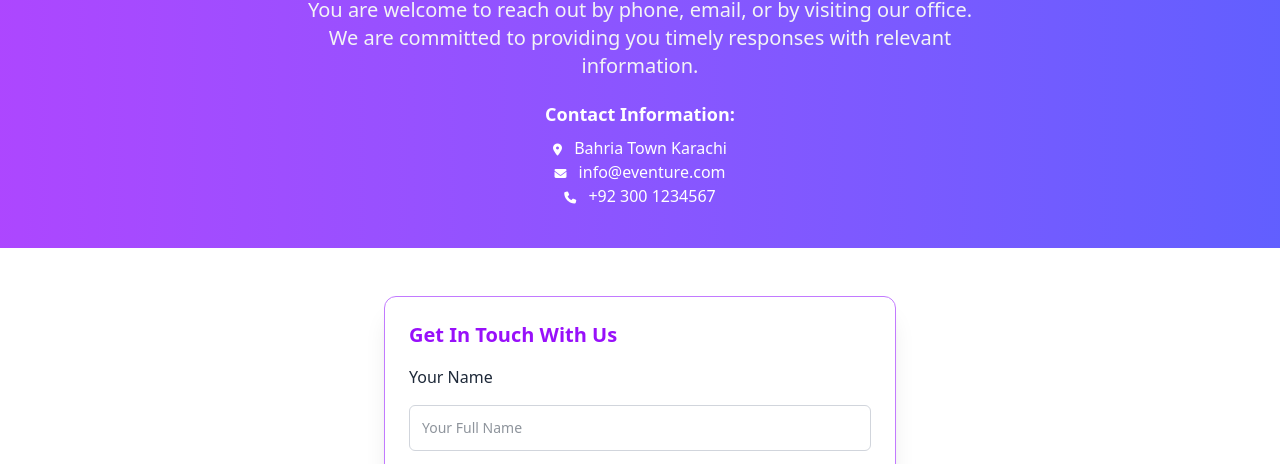
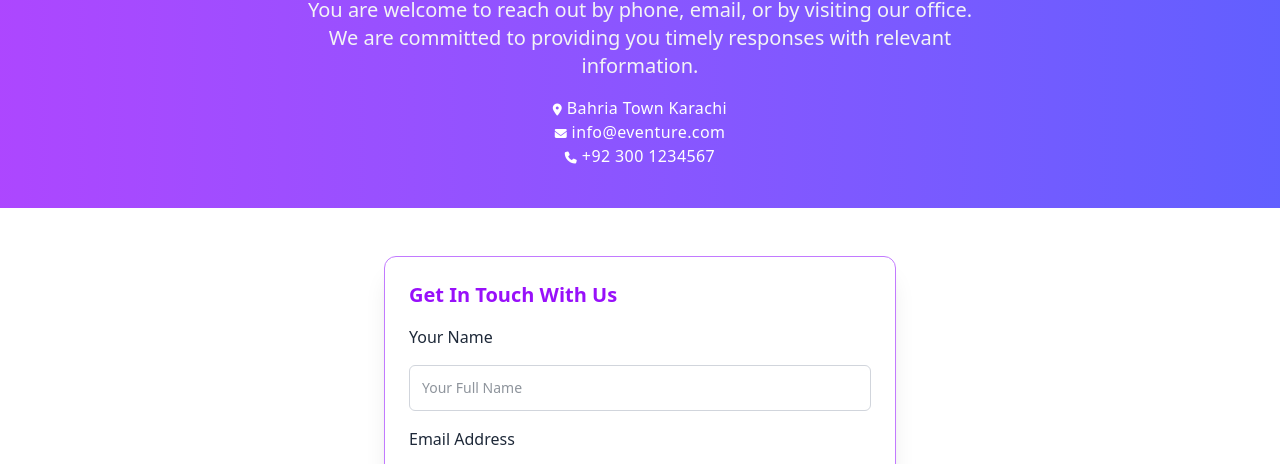
Before and after one commit to Aaish-tech/event-website, a plain HTML site: page contact.html in a window 1280 px wide. Shown: the part 284-748 px from the top of the page. Drawn offline with nearby package versions, Linux system fonts and the light colour scheme.

```diff
--- a/contact.html
+++ b/contact.html
@@ -37,11 +37,11 @@
       We are committed to providing you timely responses with relevant information.
     </p>
 
-      <h2 class="text-lg font-semibold text-white mt-5">Contact Information:</h2>
-      <p class="text-white cursor-pointer mt-2"><i class="fas fa-map-marker-alt mr-2 text-white text-xs"></i> Bahria Town
+      <!-- <h2 class="text-lg font-semibold text-white mt-5">Contact Information:</h2> -->
+      <p class="text-white cursor-pointer mt-4 tracking-wide"><i class="fas fa-map-marker-alt  text-white text-xs"></i> Bahria Town
         Karachi</p>
-        <p class="text-white cursor-pointer "><i class="fas fa-envelope mr-2 text-white text-xs"></i> info@eventure.com</p>
-        <p class="text-white cursor-pointer "><i class="fas fa-phone mr-2 text-white text-xs"></i> +92 300 1234567</p>
+        <p class="text-white cursor-pointer  tracking-wide"><i class="fas fa-envelope  text-white text-xs"></i> info@eventure.com</p>
+        <p class="text-white cursor-pointer  tracking-wide"><i class="fas fa-phone  text-white text-xs"></i> +92 300 1234567</p>
 
 
   </section>
```
Also changed, not shown: index.html (+2 -3 lines).
